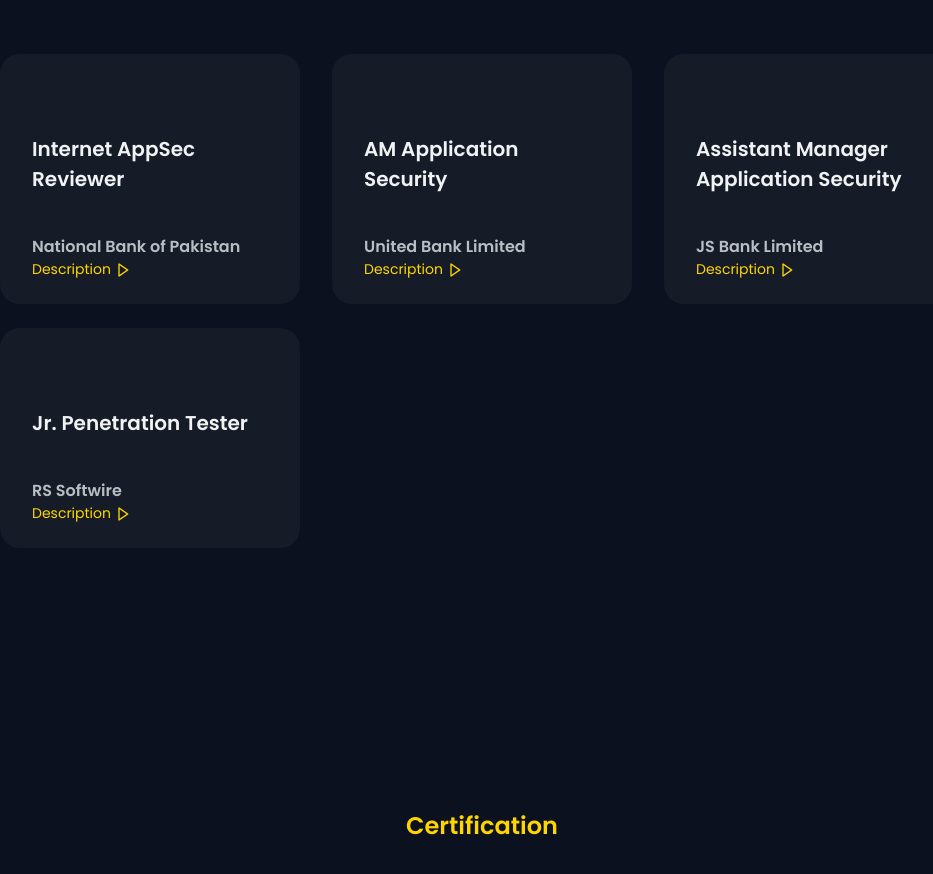
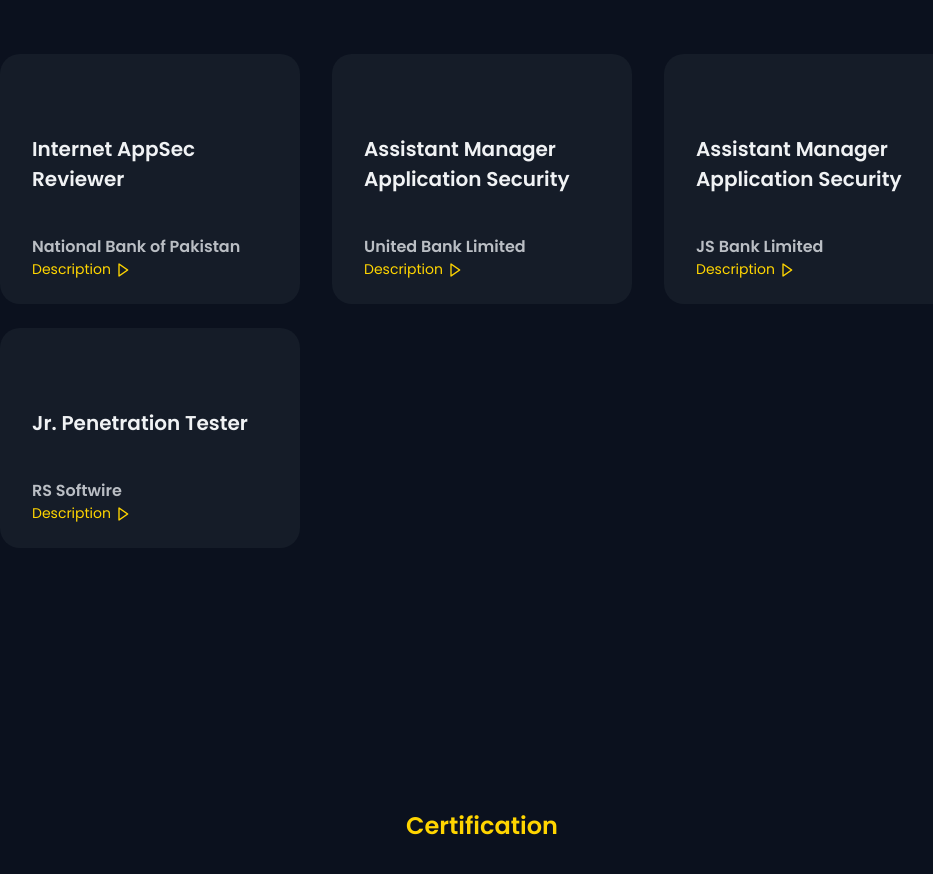
Before and after one commit to Ayesha-Urooj/ayesha-urooj.github.io, a plain HTML site: page index.html in a window 1280 px wide. Shown: the part 1420-2294 px from the top of the page, without its empty margins (158-1091 px from the left). Drawn offline with nearby package versions, Linux system fonts and the light colour scheme.

Commit message:
Update index.html

```diff
--- a/index.html
+++ b/index.html
@@ -232,7 +232,7 @@
 
  <div class="services__card">
                     <div class="serv">
-                        <h3 class="services__title">AM Application Security</h3>
+                        <h3 class="services__title">Assistant Manager Application Security</h3>
 						<p >
                               <b>United Bank Limited</b>
                             </p>
@@ -246,7 +246,7 @@
                         <div class="services__modal-content">
                             <i class='bx bx-x services__modal-close'></i>
 
-                            <h3 class="services__modal-title">AM Application Security</h3>
+                            <h3 class="services__modal-title">Assistant Manager Application Security</h3>
 
                             <p class="services__modal-description">
                                 <b>United Bank Limited (UBL)</b>
```
